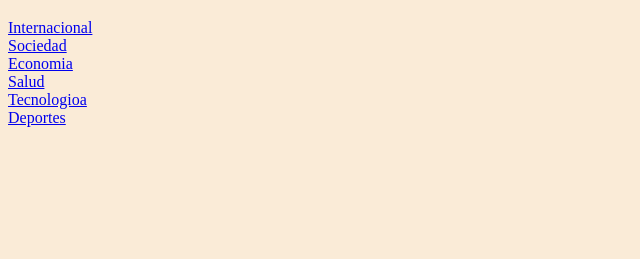
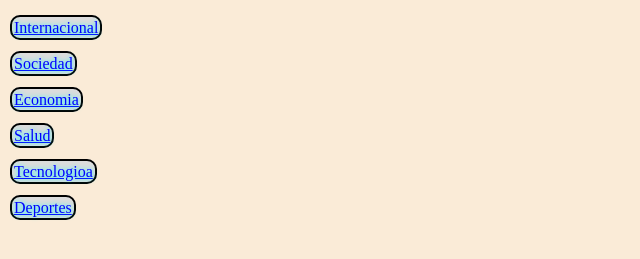
Before and after one commit to MiguelSuarezSanz/periodico, a plain HTML site: page index.html in a window 1280 px wide. Shown: the part 61-320 px from the top of the page, without its empty margins (0-640 px from the left). Drawn offline with Linux system fonts and the light colour scheme.

Commit message:
V10 commit

```diff
--- a/estilos.css
+++ b/estilos.css
@@ -49,3 +49,12 @@ footer {
     height: 20%;
     float: left;
 }
+a {
+    border: 2px black solid;
+    background-color: rgb(220, 220, 220);
+    color: blue;
+    text-shadow: 0px 0px 5px aqua;
+    border-radius: 10px;
+    padding: 2px;
+    margin: 2px;
+}
--- a/index.html
+++ b/index.html
@@ -8,11 +8,11 @@
 </head>
 <body>
     <h1>Index</h1>
-    <a href="internacional.html">Internacional</a><br>
-    <a href="sociedad.html">Sociedad</a><br>
-    <a href="economia.html">Economia</a><br>
-    <a href="salud.html">Salud</a><br>
-    <a href="tecnologia.html">Tecnologioa</a><br>
-    <a href="deportes.html">Deportes</a><br>
+    <a href="internacional.html">Internacional</a><br><br>
+    <a href="sociedad.html">Sociedad</a><br><br>
+    <a href="economia.html">Economia</a><br><br>
+    <a href="salud.html">Salud</a><br><br>
+    <a href="tecnologia.html">Tecnologioa</a><br><br>
+    <a href="deportes.html">Deportes</a><br><br>
 </body>
 </html>
```
